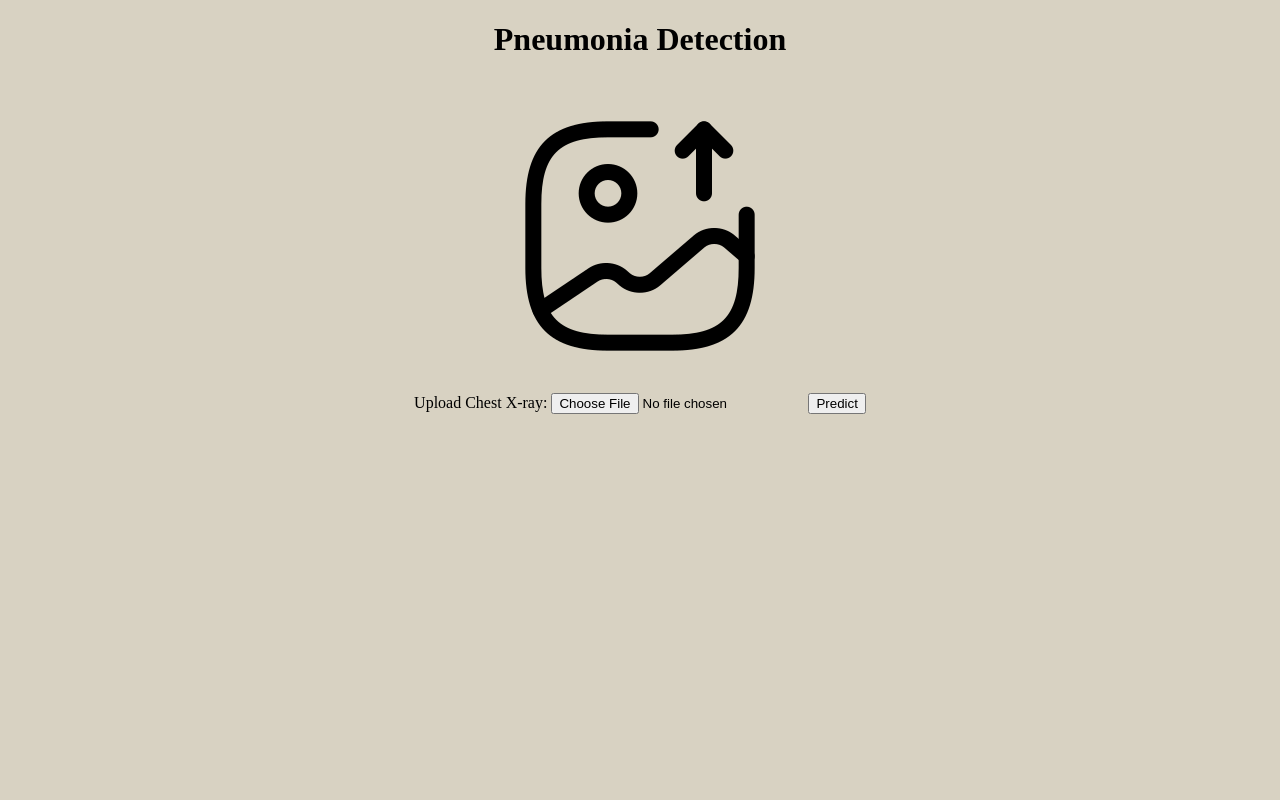
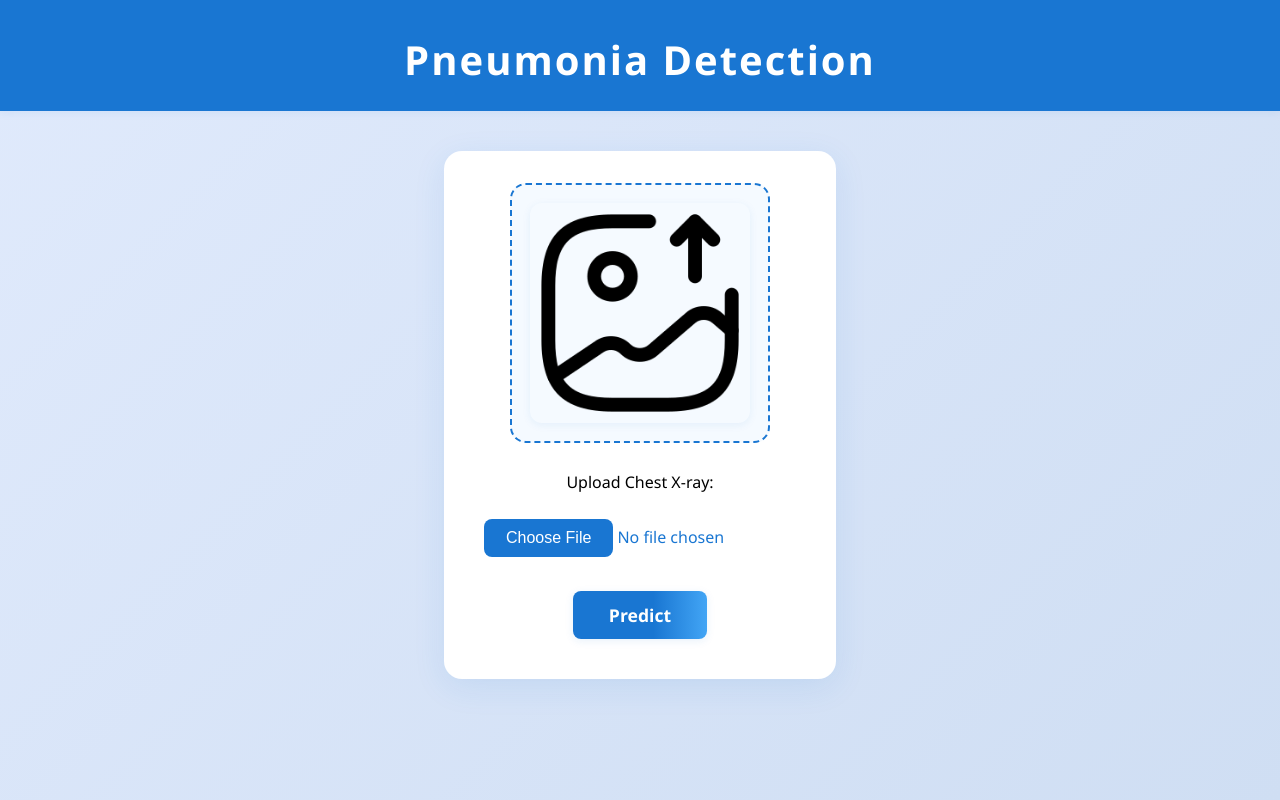
Before and after one commit to muhammadelfikry/Pneumonia-Prediction-Using-Convolutional-Neural-Networks, a Flask app: page / in a window 1280 px wide. Run offline with Flask 3, Linux system fonts and the light colour scheme.

Commit message:
style(css): enhance UI design and visual styling

```diff
--- a/static/assets/styles/style.css
+++ b/static/assets/styles/style.css
@@ -1,24 +1,182 @@
-body {
-    background-color: #D8D2C2;
+/* Reset & base styles */
+* {
+    margin: 0;
+    padding: 0;
+    box-sizing: border-box;
+    font-family: 'Segoe UI', Arial, sans-serif;
 }
 
-header {
-    margin: 15px;
-    text-align: center;
-}
-
-main {
+body {
+    background: linear-gradient(135deg, #e0eafc 0%, #cfdef3 100%);
+    min-height: 100vh;
     display: flex;
     flex-direction: column;
     align-items: center;
-    margin-top: 50px;
 }
 
-form {
-    margin-top: 25px;
+/* Header */
+header {
+    width: 100%;
+    background: #1976d2;
+    color: #fff;
+    padding: 32px 0 24px 0;
+    text-align: center;
+    box-shadow: 0 2px 8px rgba(25, 118, 210, 0.08);
 }
 
-.preview img {
-    width: 256px;
-    height: 256px;
+header h1 {
+    font-size: 2.5rem;
+    letter-spacing: 2px;
+    font-weight: 700;
 }
+
+/* Main container */
+main {
+    margin-top: 40px;
+    background: #fff;
+    padding: 32px 40px 40px 40px;
+    border-radius: 18px;
+    box-shadow: 0 8px 32px rgba(25, 118, 210, 0.10);
+    display: flex;
+    flex-direction: column;
+    align-items: center;
+    min-width: 340px;
+}
+
+/* Image preview */
+.image-preview {
+    width: 260px;
+    height: 260px;
+    border: 2px dashed #1976d2;
+    border-radius: 16px;
+    background: #f5faff;
+    display: flex;
+    align-items: center;
+    justify-content: center;
+    margin-bottom: 28px;
+    transition: border-color 0.3s;
+}
+
+.image-preview:hover {
+    border-color: #1565c0;
+}
+
+.image-preview img {
+    max-width: 220px;
+    max-height: 220px;
+    border-radius: 12px;
+    object-fit: contain;
+    transition: box-shadow 0.3s;
+    box-shadow: 0 2px 8px rgba(25, 118, 210, 0.08);
+}
+
+/* Upload form */
+#uploadForm {
+    display: flex;
+    flex-direction: column;
+    align-items: center;
+    gap: 18px;
+    width: 100%;
+}
+
+#imageInput {
+    padding: 8px 0;
+    border: none;
+    background: none;
+    font-size: 1rem;
+    color: #1976d2;
+    cursor: pointer;
+}
+
+#imageInput::-webkit-file-upload-button {
+    background: #1976d2;
+    color: #fff;
+    border: none;
+    padding: 10px 22px;
+    border-radius: 8px;
+    font-size: 1rem;
+    font-weight: 500;
+    cursor: pointer;
+    transition: background 0.2s;
+}
+
+#imageInput::-webkit-file-upload-button:hover {
+    background: #1565c0;
+}
+
+#imageInput::file-selector-button {
+    background: #1976d2;
+    color: #fff;
+    border: none;
+    padding: 10px 22px;
+    border-radius: 8px;
+    font-size: 1rem;
+    font-weight: 500;
+    cursor: pointer;
+    transition: background 0.2s;
+}
+
+#imageInput::file-selector-button:hover {
+    background: #1565c0;
+}
+
+/* Predict button */
+button[type="submit"] {
+    background: linear-gradient(90deg, #1976d2 60%, #42a5f5 100%);
+    color: #fff;
+    border: none;
+    padding: 12px 36px;
+    border-radius: 8px;
+    font-size: 1.1rem;
+    font-weight: 600;
+    cursor: pointer;
+    box-shadow: 0 2px 8px rgba(25, 118, 210, 0.10);
+    transition: background 0.2s, transform 0.1s;
+    margin-top: 8px;
+}
+
+button[type="submit"]:hover {
+    background: linear-gradient(90deg, #1565c0 60%, #1976d2 100%);
+    transform: translateY(-2px) scale(1.03);
+}
+
+/* Result box */
+#result {
+    margin-top: 32px;
+    min-height: 48px;
+    width: 100%;
+    text-align: center;
+    font-size: 1.2rem;
+    font-weight: 500;
+    color: #1976d2;
+    background: #e3f2fd;
+    border-radius: 8px;
+    padding: 14px 0;
+    box-shadow: 0 1px 4px rgba(25, 118, 210, 0.06);
+    display: none;
+    transition: all 0.3s;
+}
+
+/* Show result when available */
+#result.active {
+    display: block;
+}
+
+/* Responsive */
+@media (max-width: 600px) {
+    main {
+        padding: 18px 8px 24px 8px;
+        min-width: unset;
+    }
+    .preview {
+        width: 180px;
+        height: 180px;
+    }
+    .preview img {
+        max-width: 140px;
+        max-height: 140px;
+    }
+    header h1 {
+        font-size: 1.5rem;
+    }
+}
```
